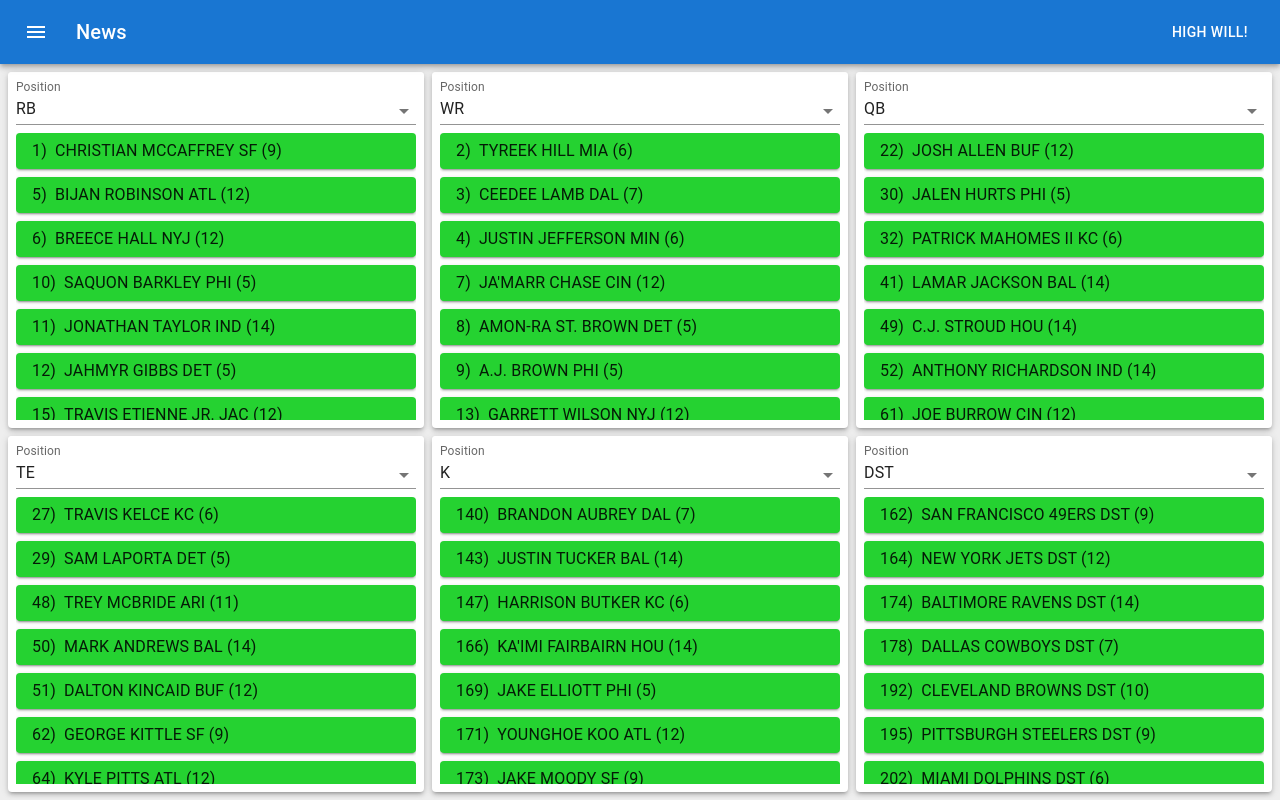
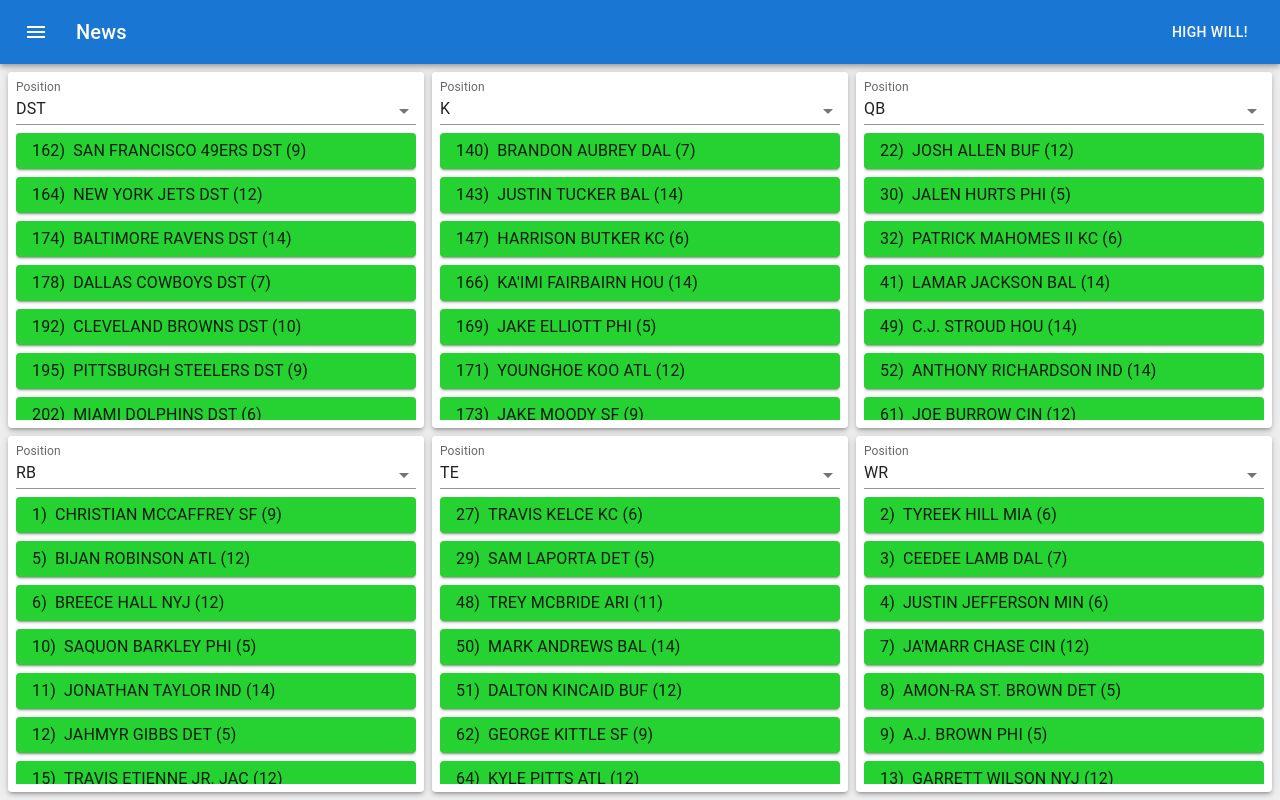
Before and after one commit to dean-matt/fantasy-football-cheatsheet, a React (Vite) app: page / in a window 1280 px wide. Built offline with nearby package versions, Linux system fonts and the light colour scheme.

Commit message:
fixes bug where ui would shift on first selection

```diff
--- a/src/components/PlayersBox.tsx
+++ b/src/components/PlayersBox.tsx
@@ -43,7 +43,7 @@
             <Stack height={1} position='absolute' spacing={SPACING} sx={{ overflowY: 'scroll' }} width={1}>
               {players.map((player) => (
                 <Box key={player.rank} position='relative' width={1}>
-                  <PlayerItem player={player} key={player.rank} />
+                  <PlayerItem player={player} />
                 </Box>
               ))}
             </Stack>
--- a/src/components/PositionDropdown.tsx
+++ b/src/components/PositionDropdown.tsx
@@ -7,13 +7,13 @@
 import { selectPositions } from '../redux/playersSlice'
 
 interface Props {
-  initialValue?: string
+  initialValue: string
   onChange: (position: string) => any
 }
 
 const PositionDropdown = ({ initialValue, onChange }: Props) => {
   const values = useAppSelector(selectPositions)
-  const [value, setValue] = useState(initialValue ?? values[0])
+  const [value, setValue] = useState(initialValue)
 
   const handlePositionChanged = useCallback((event: SelectChangeEvent) => {
     setValue(event.target.value)
--- a/src/redux/playersSlice.ts
+++ b/src/redux/playersSlice.ts
@@ -50,7 +50,7 @@
     positions.push(player.position)
   })
 
-  return positions
+  return positions.sort()
 })
 
 export default playersSlice.reducer
```
